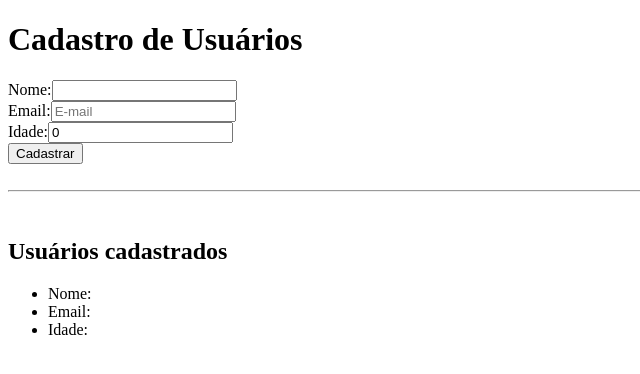
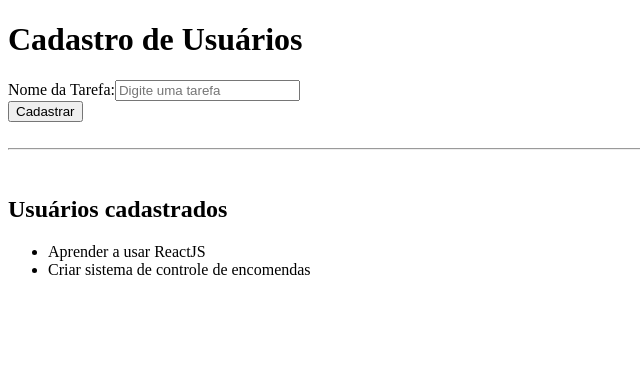
Before and after one commit to leonardogtc/A2026_reactjs, a React (Create React App) app in the folder primeiro-app/: page / in a window 1280 px wide. Shown: the top 374 px of the page, without its empty margins (0-640 px from the left). Built offline with nearby package versions, Linux system fonts and the light colour scheme.

Commit message:
Praticando!

```diff
--- a/primeiro-app/src/App.js
+++ b/primeiro-app/src/App.js
@@ -5,22 +5,18 @@
 // Este é um "Componente Funcional" (uma função JavaScript normal que retorna elementos visuais).
 // Regra importante: o nome de um componente React DEVE começar com letra maiúscula (ex: "App").
 function App() {
-
-  const [nome, setNome] = useState('');
-  const [email, setEmail] = useState('');
-  const [idade, setIdade] = useState(0);
-
-  const [user, setUser] = useState({});
+  const [input, setInput] = useState('');
+  const [tarefas, setTarefas] = useState([
+    'Aprender a usar ReactJS',
+    'Criar sistema de controle de encomendas'
+  ]);
 
 
   function handleRegister(e) {
     e.preventDefault();
 
-    setUser({
-      nome: nome,
-      idade: idade,
-      email: email,
-    })
+    setTarefas([...tarefas, input])
+    setInput('')
   }
 
 
@@ -28,14 +24,9 @@
     <div>
       <h1>Cadastro de Usuários</h1>
       <form action="" onSubmit={handleRegister}>
-        <label htmlFor="nome">Nome:</label>
-        <input type="text" id="nome" placeholder="" value={nome} onChange={(e) => setNome(e.target.value)} />
-        <br />
-        <label htmlFor="email">Email:</label>
-        <input type="email" id="email" placeholder="E-mail" value={email} onChange={(e) => setEmail(e.target.value)} />
-        <br />
-        <label htmlFor="idade">Idade:</label>
-        <input type="number" id="idade" placeholder="Idade" value={idade} onChange={(e) => setIdade(e.target.value)} />
+        <label htmlFor="tarefas">Nome da Tarefa:</label>
+        <input type="text" id="tarefas" placeholder="Digite uma tarefa"
+          value={input} onChange={(e) => setInput(e.target.value)} />
         <br />
         <button type="submit">Cadastrar</button>
       </form>
@@ -47,9 +38,9 @@
       <div>
         <h2>Usuários cadastrados</h2>
         <ul>
-          <li>Nome: {user.nome}</li>
-          <li>Email: {user.email}</li>
-          <li>Idade: {user.idade}</li>
+          {tarefas.map(tarefa => (
+            <li key={tarefa}>{tarefa}</li>
+          ))}
         </ul>
       </div>
     </div>
```
